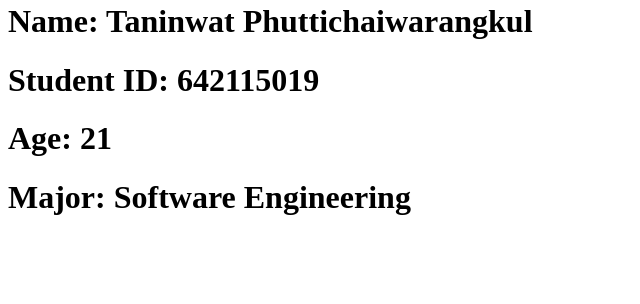
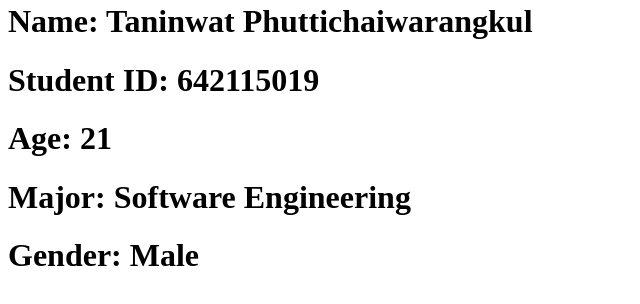
Before and after one commit to taninwat019/DevOP, a plain HTML site: page index.html in a window 1280 px wide. Shown: the part 330-634 px from the top of the page, without its empty margins (0-640 px from the left). Drawn offline with Linux system fonts and the light colour scheme.

Commit message:
Update gender to index

```diff
--- a/index.html
+++ b/index.html
@@ -12,5 +12,6 @@
     <h1>Student ID: 642115019</h1>
     <h1>Age: 21</h1>
     <h1>Major: Software Engineering</h1>
+    <h1>Gender: Male</h1>
 </body>
 </html>
```
